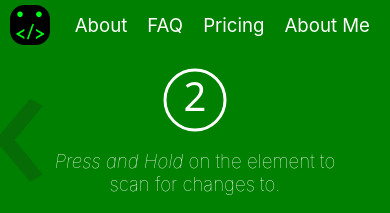
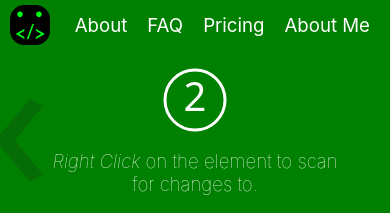
Before and after one commit to starswap/WebsiteChangeAlert, a React (Create React App) app in the folder client/: page / in a window 390 px wide. Both pictures are taken after a click on the input "Fetch!". Shown: the top 213 px of the page. Built offline with nearby package versions, Linux system fonts and the light colour scheme.

Commit message:
Fix selection directives for mobile and desktop

```diff
--- a/client/src/components/processSteps/fetchStep2.js
+++ b/client/src/components/processSteps/fetchStep2.js
@@ -23,7 +23,7 @@ export default function FetchStep2 (props) {
       },[url]);
 
 
-      let instructionText = isUserOnMobile() ? "Right Click" : "Press and Hold";
+      let instructionText = isUserOnMobile() ? "Press and Hold" : "Right Click";
 
       return (
         <>
```
